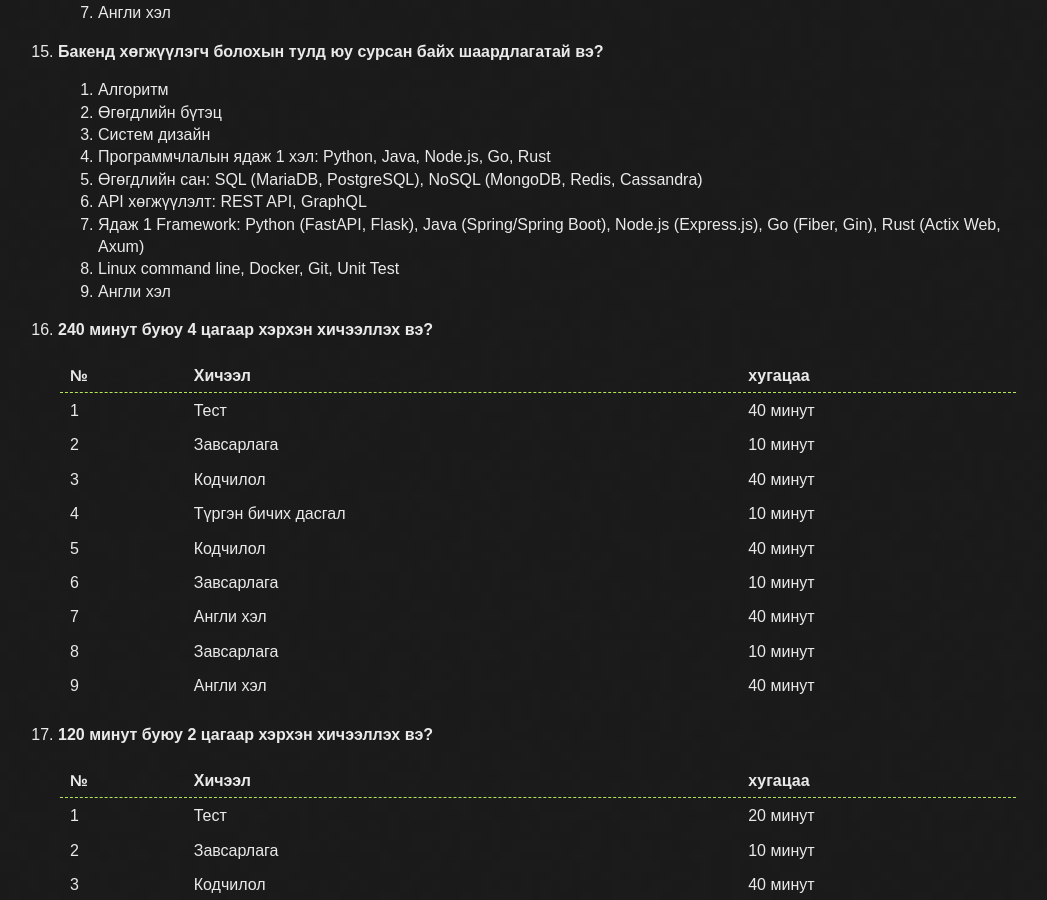
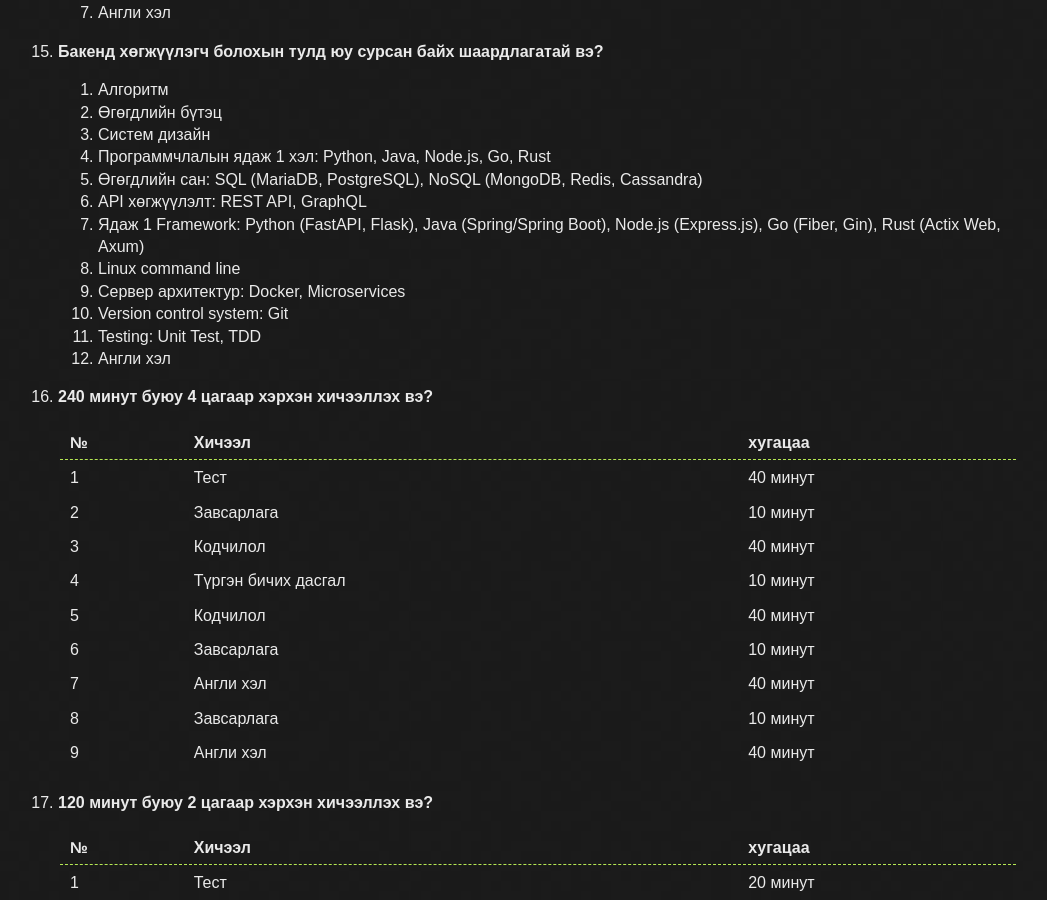
Before and after one commit to ganaatulgaa/corecode, a Jekyll site: the page built from faq.md, in a window 1280 px wide and 900 px high, scrolled down 1748 px. Shown: the whole window, without its empty margins (122-1169 px from the left). Built offline with Jekyll 4.4.1, drawn with Linux system fonts in a browser that asks for light colours; our own code applies the rules of GitHub Pages for plain Markdown files.

Commit message:
Update faq.md

```diff
--- a/faq.md
+++ b/faq.md
@@ -75,7 +75,10 @@ layout: default
    1. Өгөгдлийн сан: SQL (MariaDB, PostgreSQL), NoSQL (MongoDB, Redis, Cassandra)
    1. API хөгжүүлэлт: REST API, GraphQL
    1. Ядаж 1 Framework: Python (FastAPI, Flask), Java (Spring/Spring Boot), Node.js (Express.js), Go (Fiber, Gin), Rust (Actix Web, Axum)
-   1. Linux command line, Docker, Git, Unit Test
+   1. Linux command line
+   1. Сервер архитектур: Docker, Microservices
+   1. Version control system: Git
+   1. Testing: Unit Test, TDD
    1. Англи хэл
 
 1. <a id="240"></a>**240 минут буюу 4 цагаар хэрхэн хичээллэх вэ?**
```
